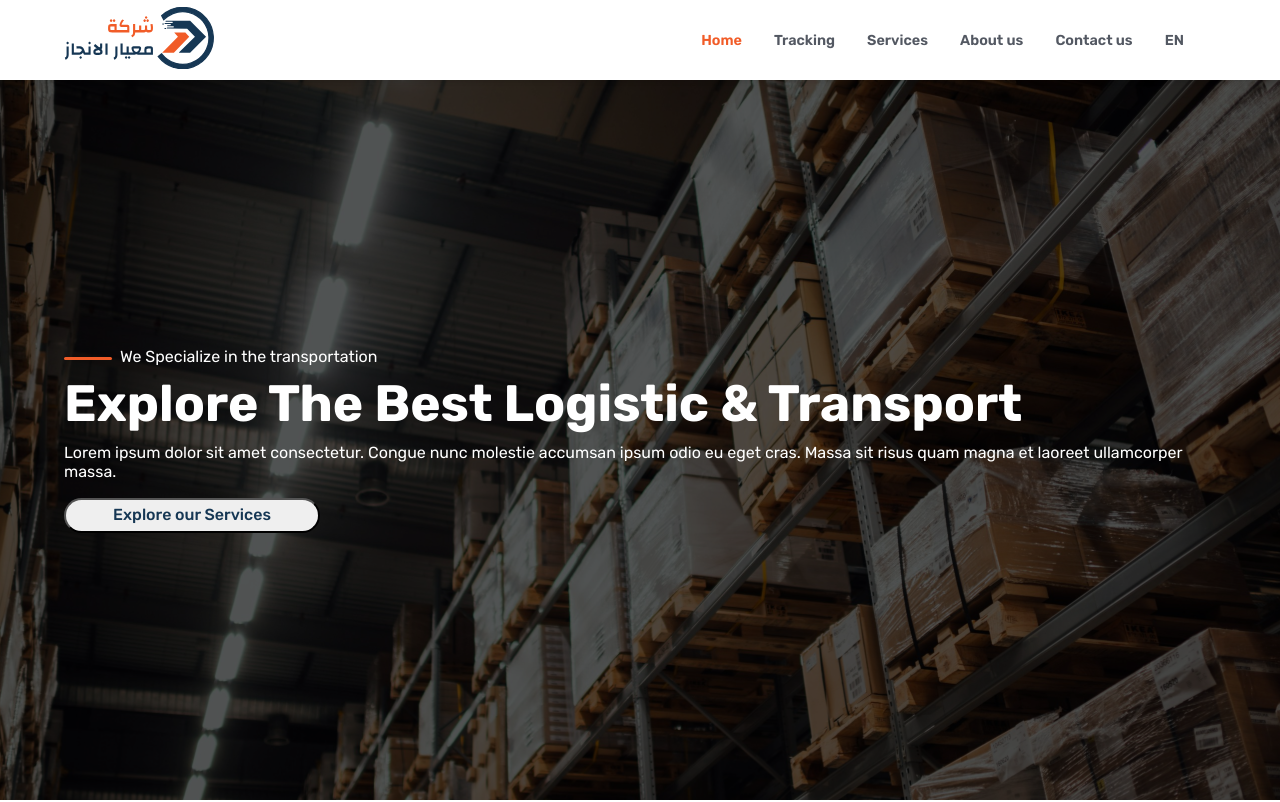
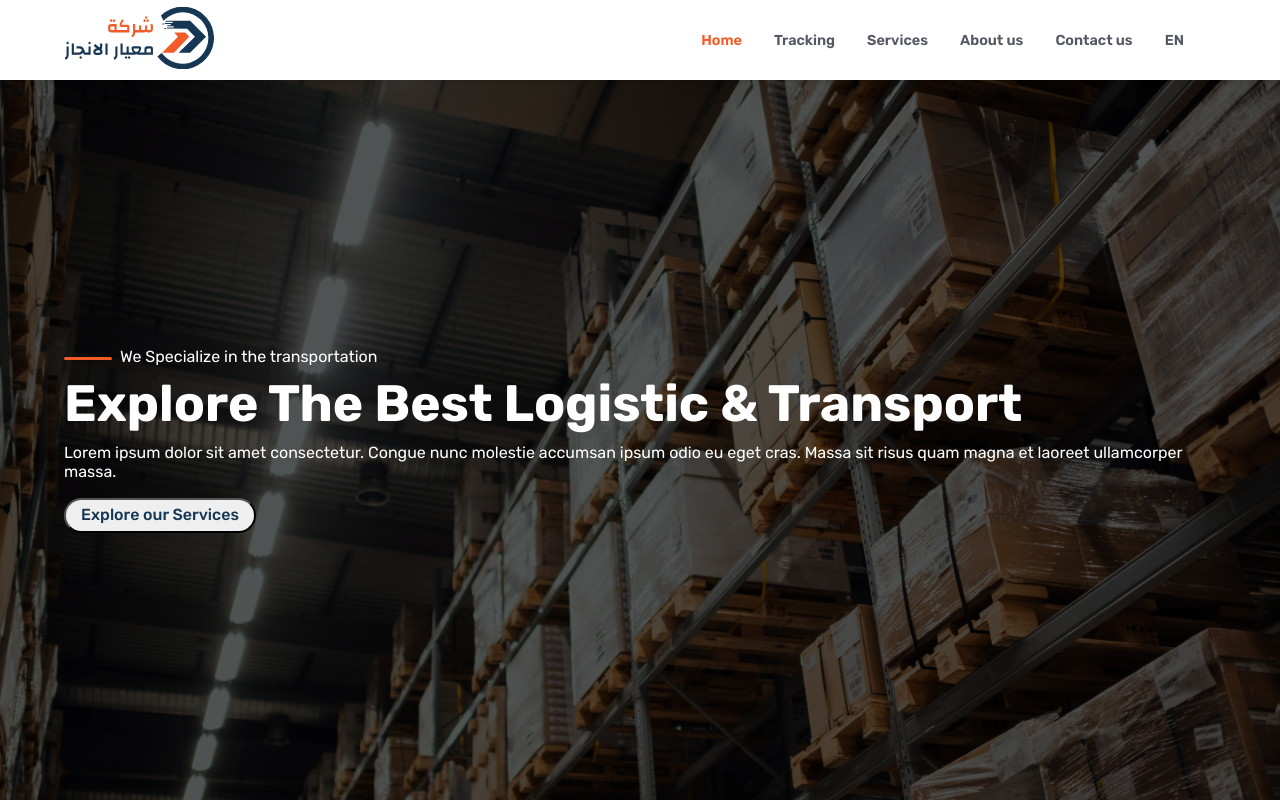
Before and after one commit to dev-basit/shirkah, a Next.js app: page / in a window 1280 px wide. Shown: the top 802 px of the page. Built offline with nearby package versions, Linux system fonts and the light colour scheme.

Commit message:
reduce button width

```diff
--- a/src/components/home/featured/featured.module.css
+++ b/src/components/home/featured/featured.module.css
@@ -42,7 +42,7 @@
 .featuredLeft button {
   font-weight: 500;
   color: var(--color-secondary);
-  max-width: 32rem;
+  max-width: 24rem;
   border-radius: 32px;
   padding: 0.8rem 0;
   margin-top: 2rem;
```
